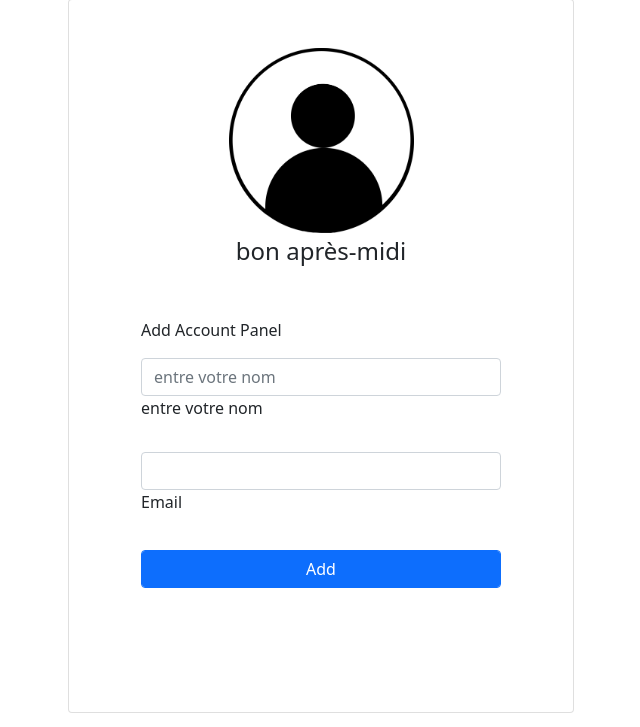
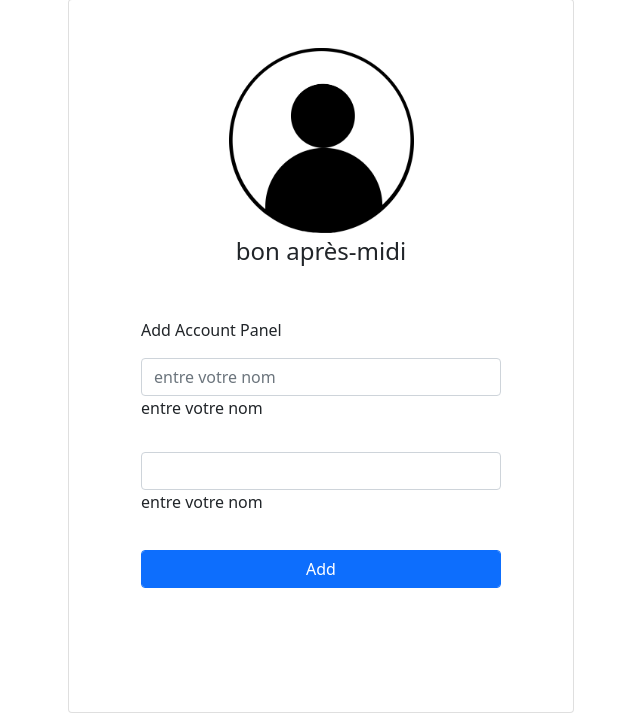
Before and after one commit to otmaneEH/crud-php, a PHP site: page /creer.php in a window 1280 px wide. Shown: the part 73-800 px from the top of the page, without its empty margins (319-959 px from the left). Run offline with PHP 8.4, Linux system fonts and the light colour scheme.

Commit message:
email empty message

```diff
--- a/creer.php
+++ b/creer.php
@@ -120,7 +120,7 @@
 
                     <div class="form-outline mb-4">
                       <input type="email" id="emaill" class="form-control" name="email" />
-                      <label class="form-label" for="emaill">Email</label>
+                      <label class="form-label" for="emaill"><?php echo "$nameEr";?></label>
                     </div>
 
                     <div class="text-center pt-1 mb-5 pb-1">
```
